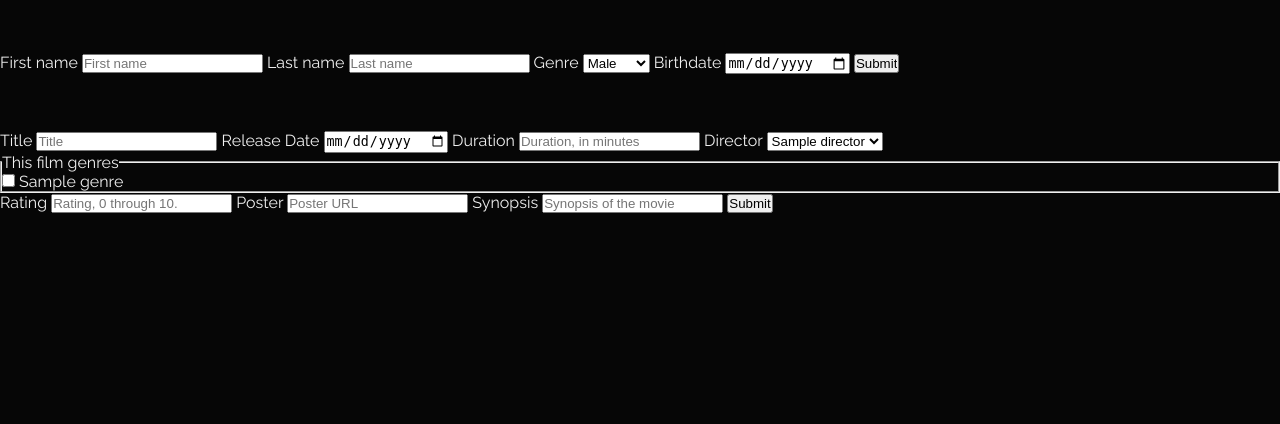
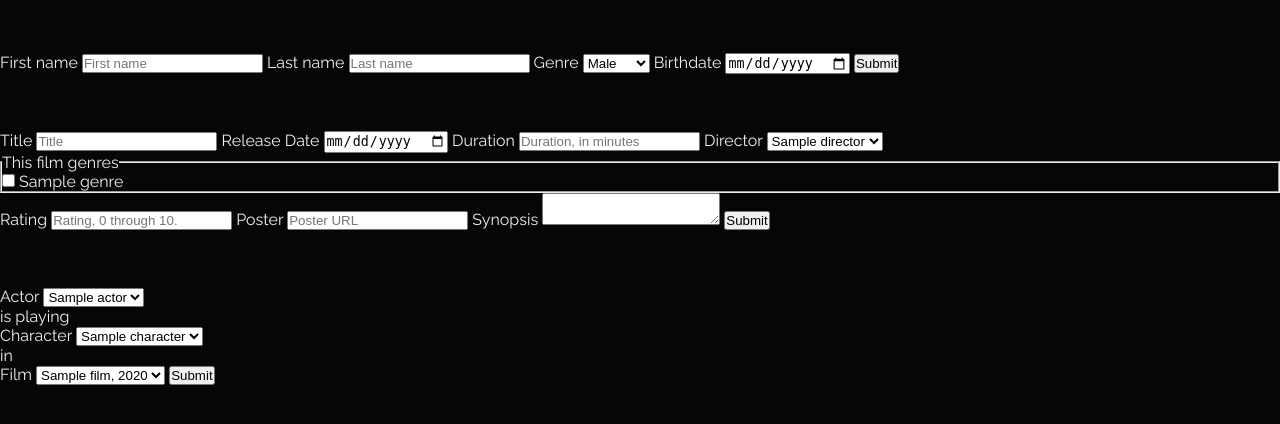
Before and after one commit to EGeldreich/MVC-CINEMA, a PHP site: template MVC/View/Content/formList.php in a window 1280 px wide. Shown: the part 195-619 px from the top of the page. Run offline with PHP 8.4, Linux system fonts and the light colour scheme; the template is opened without the code that fills it: most values are stand-ins (such as "Sample title", 1, 10 or a date in 2020).

Commit message:
Casting form

```diff
--- a/MVC/Model/Manager/ContentManager.php
+++ b/MVC/Model/Manager/ContentManager.php
@@ -29,6 +29,7 @@ class ContentManager {
             "personGenre" => $person['personGenre'],
             "birthDate" => $person['birthDate']
         ]);
+        return $pdo->lastInsertId();
     }
 
     // ADD FILM
--- a/MVC/Public/css/style.css
+++ b/MVC/Public/css/base.css
@@ -5,6 +5,8 @@
     padding: 0;
     box-sizing: border-box;
     text-decoration: none;
+}
+button {
 }
 a {
     color: inherit;
--- /dev/null
+++ b/MVC/Public/css/forms.css
@@ -0,0 +1,3 @@
+.form-list {
+    width: 100%;
+}
--- a/MVC/View/Content/formList.php
+++ b/MVC/View/Content/formList.php
@@ -84,12 +84,45 @@
         <input type="text" id="poster" name="poster" placeholder="Poster URL" required>
 
         <label for="synopsis">Synopsis</label>
-        <input type="text-area" id="synopsis" name="synopsis" placeholder="Synopsis of the movie">
+        <textarea id="synopsis" name="synopsis" placeholder="Synopsis of the movie">
+        </textarea>
 
         <input type="submit" value="Submit" name="submit">
     </form>
 </div>
 <!-- Casting -->
+<br>
+<br>
+<br>
+<div class="casting-form">
+    <form method="post" action="index.php?action=addCasting">
+        <label for="actor">Actor</label>
+        <select name="actor" id="actor" size="1" required>
+            <?php foreach($actors as $actor){ ?>
+                <option value='<?= $actor['id_actor'] ?>'><?= $actor['actor'] ?></option>
+            <?php } ?>
+        </select>
+
+        <p>is playing</p>
+        <label for="character">Character</label>
+        <select name="character" id="character" size="1" required>
+            <?php foreach($characters as $character){ ?>
+                <option value='<?= $character['name'] ?>'><?= $character['name'] ?></option>
+            <?php } ?>
+        </select>
+
+        <p>in</p>
+        <label for="film">Film</label>
+        <select name="film" id="film" size="1" required>
+            <?php foreach($films as $film){ ?>
+                <option value='<?= $film['title'] ?>'><?= $film['title']?>, <?= substr($film['release_date'], 0, 4) ?></option>
+            <?php } ?>
+        </select>
+
+
+        <input type="submit" value="Submit" name="submit">
+    </form>
+</div>
 
 <?php
 
--- a/MVC/View/Template.php
+++ b/MVC/View/Template.php
@@ -4,7 +4,8 @@
     <meta charset="UTF-8">
     <meta name="viewport" content="width=device-width, initial-scale=1.0">
 
-    <link rel="stylesheet" href="./Public/css/style.css">
+    <link rel="stylesheet" href="./Public/css/base.css">
+    <link rel="stylesheet" href="./Public/css/forms.css">
 
     <link rel="preconnect" href="https://fonts.googleapis.com">
     <link rel="preconnect" href="https://fonts.gstatic.com" crossorigin>
```
Also changed, not shown: MVC/Controller/CinemaController.php (+8 -3 lines), MVC/Model/Connect.php (+7 -7 lines).
